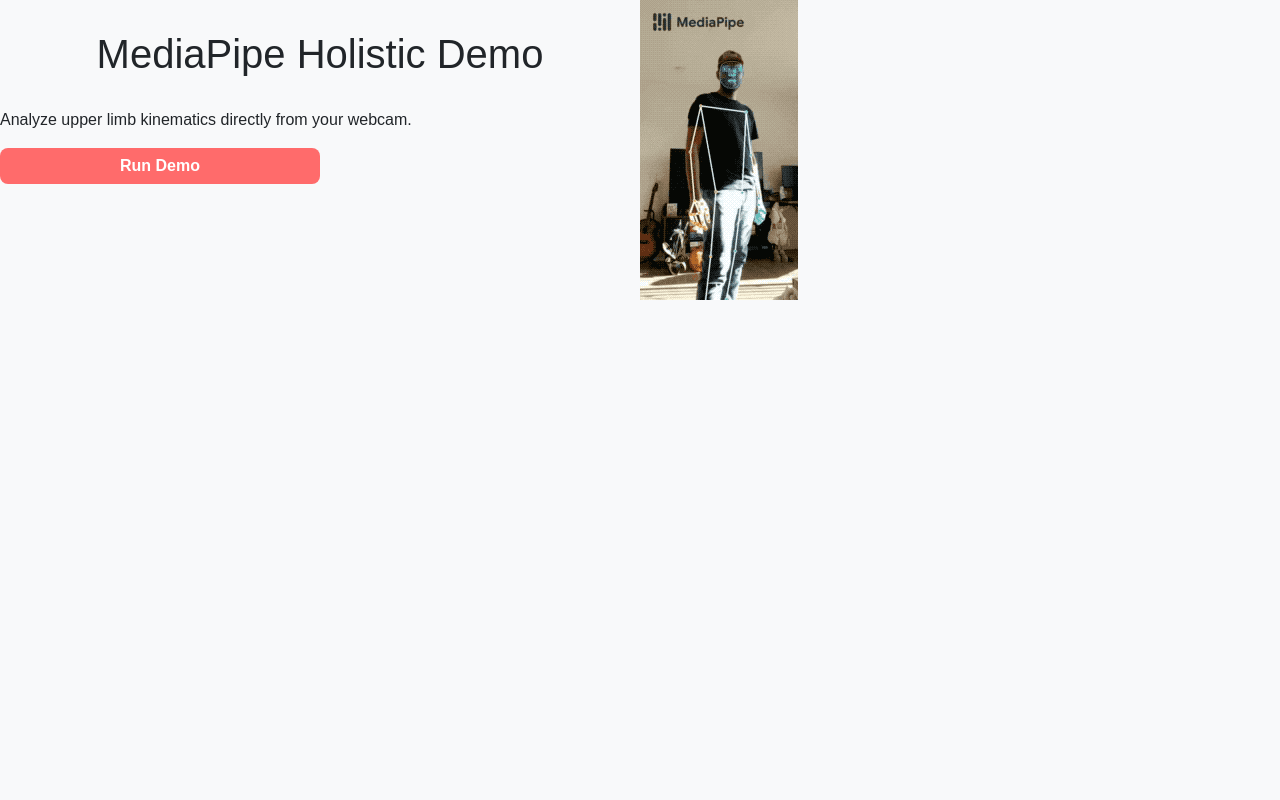
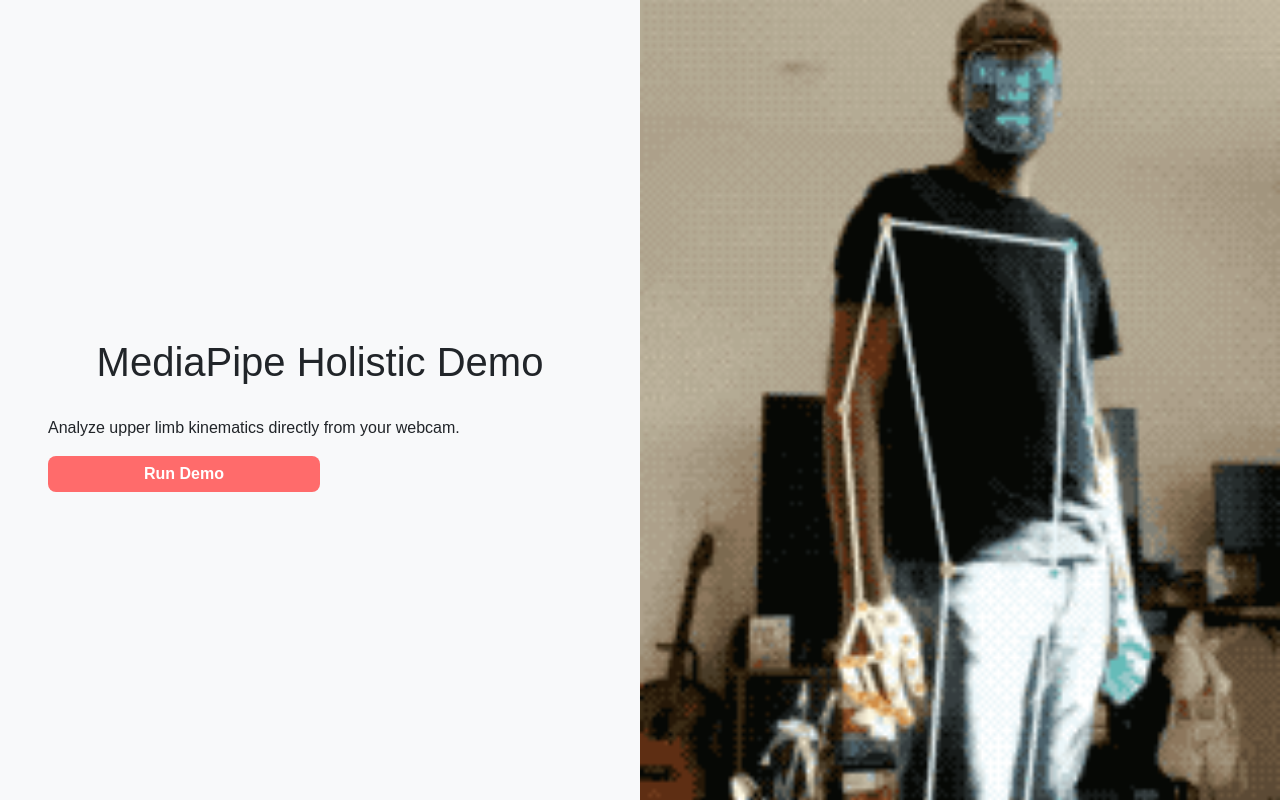
Before and after one commit to lrparola/upper-limb-demo, a plain HTML site: page index.html in a window 1280 px wide. Drawn offline with nearby package versions, Linux system fonts and the light colour scheme.

Commit message:
Update index.html

```diff
--- a/index.html
+++ b/index.html
@@ -60,19 +60,51 @@
         a.link-light:hover {
           text-decoration: underline;
         }
+        /* full-height hero row */
+        .hero-row {
+          min-height: 100vh;
+          margin: 0;
+        }
+
+        /* left column: padding + vertical centering */
+        .left-side {
+          padding: 48px;
+          display: flex;
+          flex-direction: column;
+          justify-content: center; /* vertical center */
+          box-sizing: border-box;
+        }
+
+        /* right column: image fills the area */
+        .right-side {
+          padding: 0;
+          overflow: hidden;
+        }
+        .right-side img {
+          width: 100%;
+          height: 100vh;
+          object-fit: cover;
+          display: block;
+        }
+
+        /* responsive tweak */
+        @media (max-width: 991.98px) {
+          .right-side img { height: 40vh; }
+          .hero-row { min-height: auto; }
+        }
     </style>
 </head>
 <body>
-  <div class="row g-0">
+  <div class="row g-0 hero-row">
     <!-- Left side (content) -->
-    <div class="col-md-6 left-side">
+    <div class="col-lg-6 left-side">
       <h1>MediaPipe Holistic Demo</h1>
       <p>Analyze upper limb kinematics directly from your webcam.</p>
       <a href="holistic.html" style="width: 50%" class="btn btn-demo">Run Demo</a>
     </div>
 
     <!-- Right side (full image) -->
-    <div class="col-md-6 right-side">
+    <div class="col-lg-6 right-side">
       <img src="./img/holistic.gif" alt="Holistic Demo">
     </div>
   </div>
```
